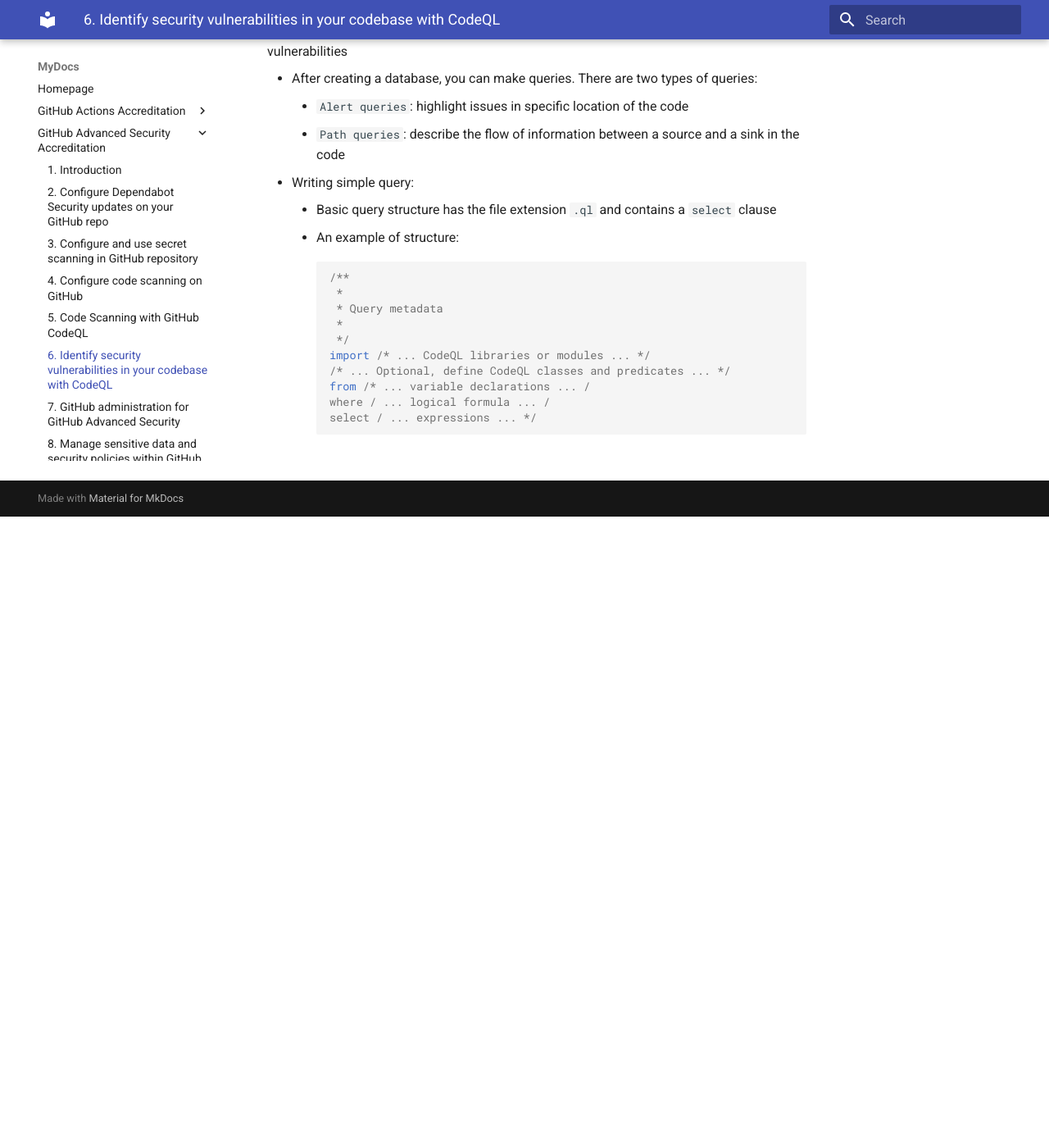
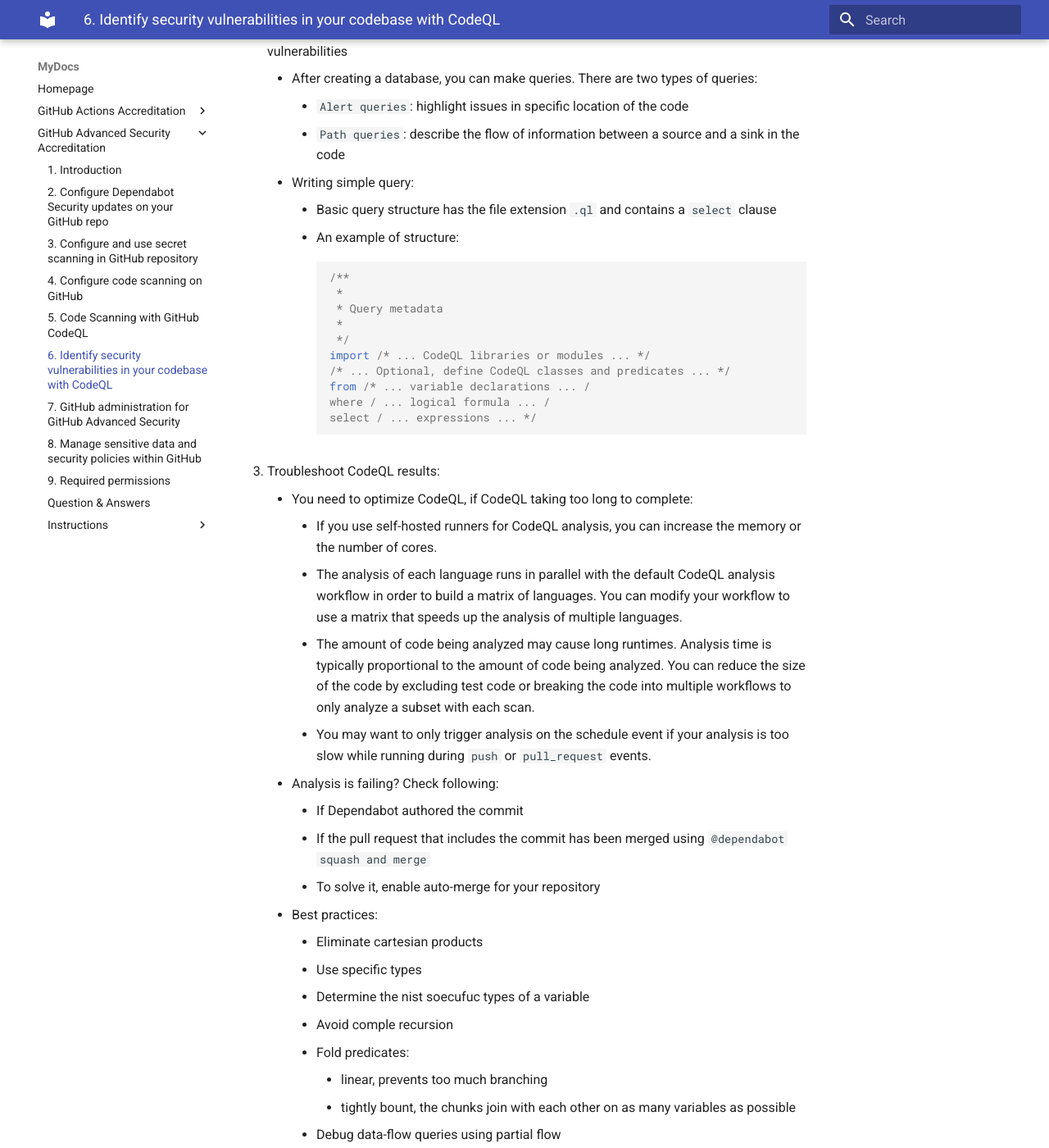
Before and after one commit to jevgenix/Docs, an MkDocs documentation site: the page built from docs/GitHub Advanced Security Accreditation/6. Identify security vulnerabilities in your codebase with CodeQL.md, in a window 1280 px wide and 1400 px high, scrolled down 1755 px. Shown: the whole window at 82% size. Built offline with MkDocs 1.6.1 and Material for MkDocs 9.7.7, drawn with Linux system fonts in a browser that asks for light colours; before the commit the page ends 2385 px from its top, so only the background shows below that; some of the changed text lies outside the part shown.

Commit message:
updated docs

````diff
--- a/docs/GitHub Advanced Security Accreditation/6. Identify security vulnerabilities in your codebase with CodeQL.md
+++ b/docs/GitHub Advanced Security Accreditation/6. Identify security vulnerabilities in your codebase with CodeQL.md
@@ -57,3 +57,35 @@
         where / ... logical formula ... /
         select / ... expressions ... */
         ```
+
+3. Troubleshoot CodeQL results:
+    - You need to optimize CodeQL, if CodeQL taking too long to complete:
+        - If you use self-hosted runners for CodeQL analysis, you can increase the memory or the number of cores.
+        - The analysis of each language runs in parallel with the default CodeQL analysis workflow in order to build a matrix of languages. You can modify your workflow to use a matrix that speeds up the analysis of multiple languages.
+        - The amount of code being analyzed may cause long runtimes. Analysis time is typically proportional to the amount of code being analyzed. You can reduce the size of the code by excluding test code or breaking the code into multiple workflows to only analyze a subset with each scan.
+        - You may want to only trigger analysis on the schedule event if your analysis is too slow while running during `push` or `pull_request` events.
+    - Analysis is failing? Check following:
+        - If Dependabot authored the commit
+        - If the pull request that includes the commit has been merged using `@dependabot squash and merge`
+        - To solve it, enable auto-merge for your repository
+    - Best practices:
+        - Eliminate cartesian products
+        - Use specific types
+        - Determine the nist soecufuc types of a variable
+        - Avoid comple recursion
+        - Fold predicates:
+            - linear, prevents too much branching
+            - tightly bount, the chunks join with each other on as many variables as possible
+        - Debug data-flow queries using partial flow
+        - Debug artifacts
+        - Troubleshoot CodeQL for VS Code
+    - Common error messages:
+        - `Server error`: Try running the workflow again if the run of a workflow for code scanning fails due to a server error.
+        - `Out of disk` or `out of memory`: Contact GitHub Support so that they can investigate this type of issue on a hosted GitHub Actions runner.
+        - `403 Resource not accessible by integration`: Use `pull_request` event instead of `push` event.
+        - `git checkout HEAD^2 is no longer necessary`: use `github/checkout` action instead of using `git checkout HEAD^2` in your workflow.
+    - Important to keep in mind:
+        - CodeQL predicates and classes are evaluated to database tables.
+        - Large predicates generate large tables with many rows, and are therefore expensive to compute
+        - The QL language is implemented using standard database operations and relational algebra, such as join, projection, and union.
+        - Queries are evaluated bottom-up, which means that a predicate is not evaluated until all of the predicates that it depends on are evaluated.
````
